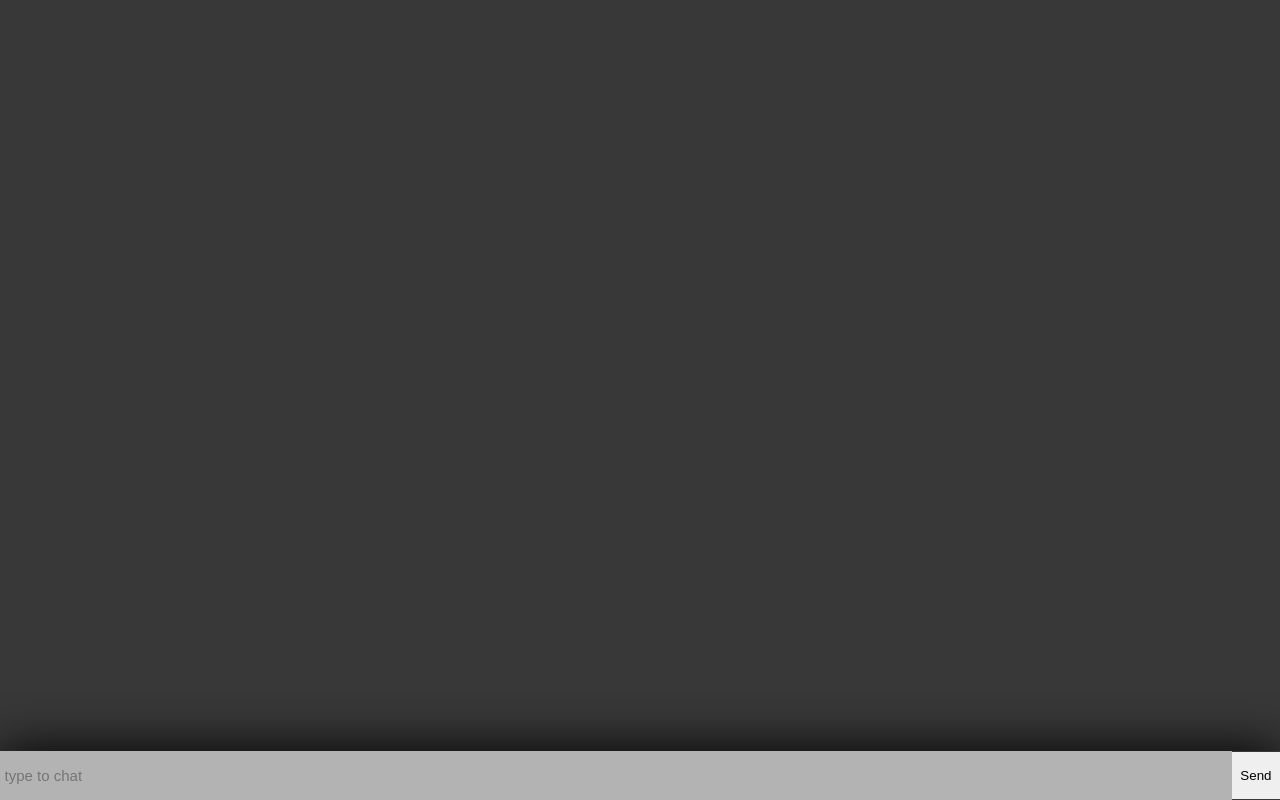
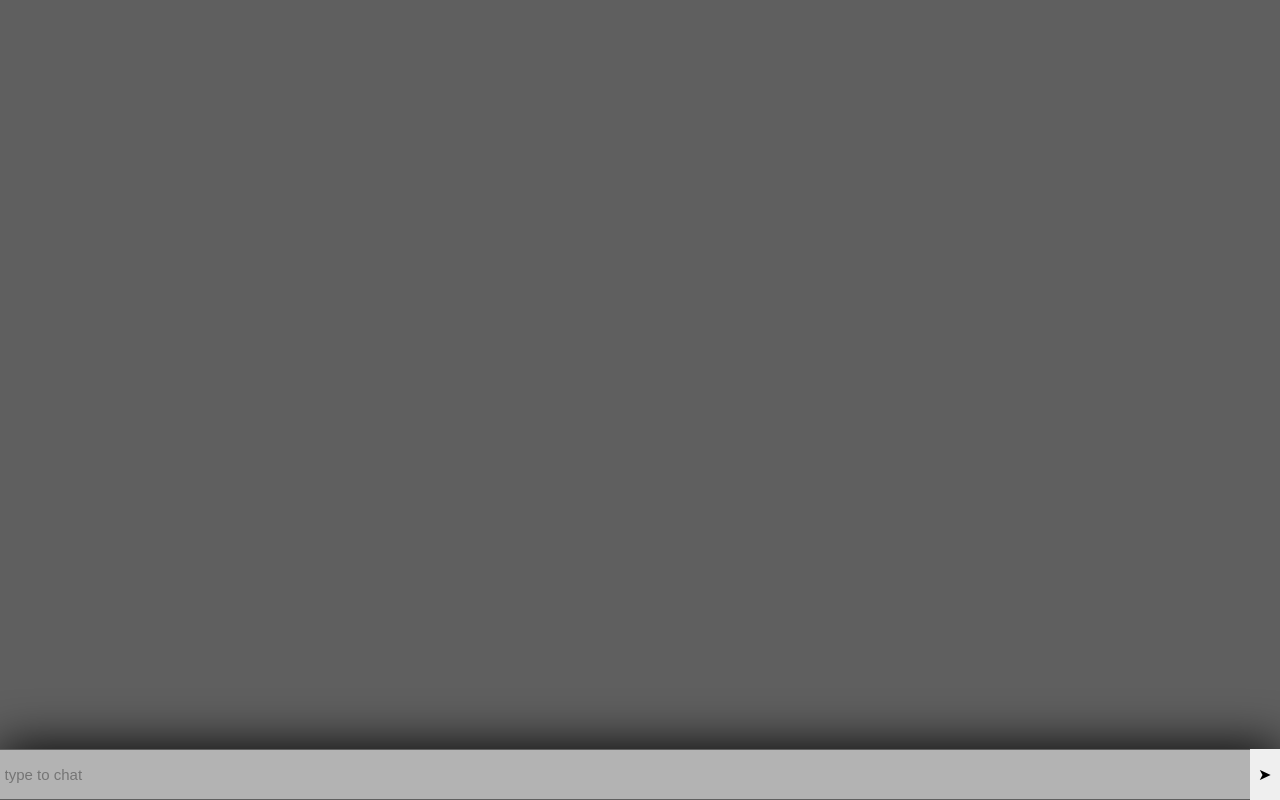
Before and after one commit to PRIEYAN/CodeChat, a Flask app: page /room in a window 1280 px wide. Run offline with Flask 3, Linux system fonts and the light colour scheme; some libraries are stand-ins or nearby versions.

Commit message:
Add files via upload

```diff
--- a/app.py
+++ b/app.py
@@ -73,16 +73,10 @@ def room():
 # Socket.IO Event for handling users joining a room
 @socketio.on('join')
 def on_join(data):
+    username = session.get('username', 'Anonymous')  # Default to 'Anonymous' if not logged in
     room = data['room']
-    username = session.get('username', 'Anonymous')  # Get username from session or set a default
-    session['room'] = room  # Store the room in the session
-
     join_room(room)
-    send(f"{username} has joined the room {room}.", to=room)
-
-    # Send the room ID back to the client
-    socketio.emit('room_joined', {'room': room}, to=request.sid)
-
+    send({'name': username, 'message': f'blud joined the room!'}, to=room)
 
 # Socket.IO Event for handling message sending
 @socketio.on('message')
--- a/templates/base.html
+++ b/templates/base.html
@@ -2,7 +2,9 @@
 <html lang="en">
 <head>
     <meta charset="UTF-8">
-    <meta name="viewport" content="width=device-width, initial-scale=1.0">
+    <meta name="viewport" content="width=device-width, initial-scale=1.0"><link rel="preconnect" href="https://fonts.googleapis.com">
+    <link rel="preconnect" href="https://fonts.gstatic.com" crossorigin>
+    <link href="https://fonts.googleapis.com/css2?family=Chakra+Petch:ital,wght@0,300;0,400;0,500;0,600;0,700;1,300;1,400;1,500;1,600;1,700&display=swap" rel="stylesheet">
     <script src="https://cdnjs.cloudflare.com/ajax/libs/socket.io/4.0.1/socket.io.js" integrity="sha512-q/dWJ3kcmjBLU4Qc47E4A9kTB4m3wuTY7vkFJDTZKjTs8jhyGQnaUrxa0Ytd0ssMZhbNua9hE+E7Qv1j+DyZwA==" crossorigin="anonymous"></script>
 
     {% block head %}{% endblock %}
--- a/templates/room.html
+++ b/templates/room.html
@@ -6,7 +6,7 @@
         color: black;
     }
     body {
-        background-color: rgb(56, 56, 56);
+        background-color: rgb(95, 95, 95);
     }
     form {
         display: flex;
@@ -24,16 +24,30 @@
         background-color: rgb(179, 179, 179);
         font-size: 15px;
     }
+    #messages div{
+        font-size: 20px;
+        margin: 20px;
+        margin-left: -10px;
+        font-weight: 500;
+        font-family: "Chakra Petch", sans-serif;
+        background-color: rgba(0, 0, 0, 0.295);
+        border-radius: 0px 20px 20px 0px;
+        padding: 8px;
+    }
 </style>
 {% endblock %}
 
 {% block body %}
 <div id="chatbox">
-    <div class="messages" id="messages"></div>
+    <div class="messages" id="messages">
+
+
+
+    </div>
 
     <form name="myform" id="chat-form">
         <input style="padding: 16px 5px;border: none; color: black;" type="text" placeholder="type to chat" id="chat">
-        <button style="padding: 16px 8px;border: none;" type="submit">Send</button>
+        <button style="padding: 16px 8px;border: none;font-size:16px;" type="submit">➤</button>
     </form>
 </div>
 <script src="https://cdn.socket.io/4.0.0/socket.io.min.js"></script>
```
